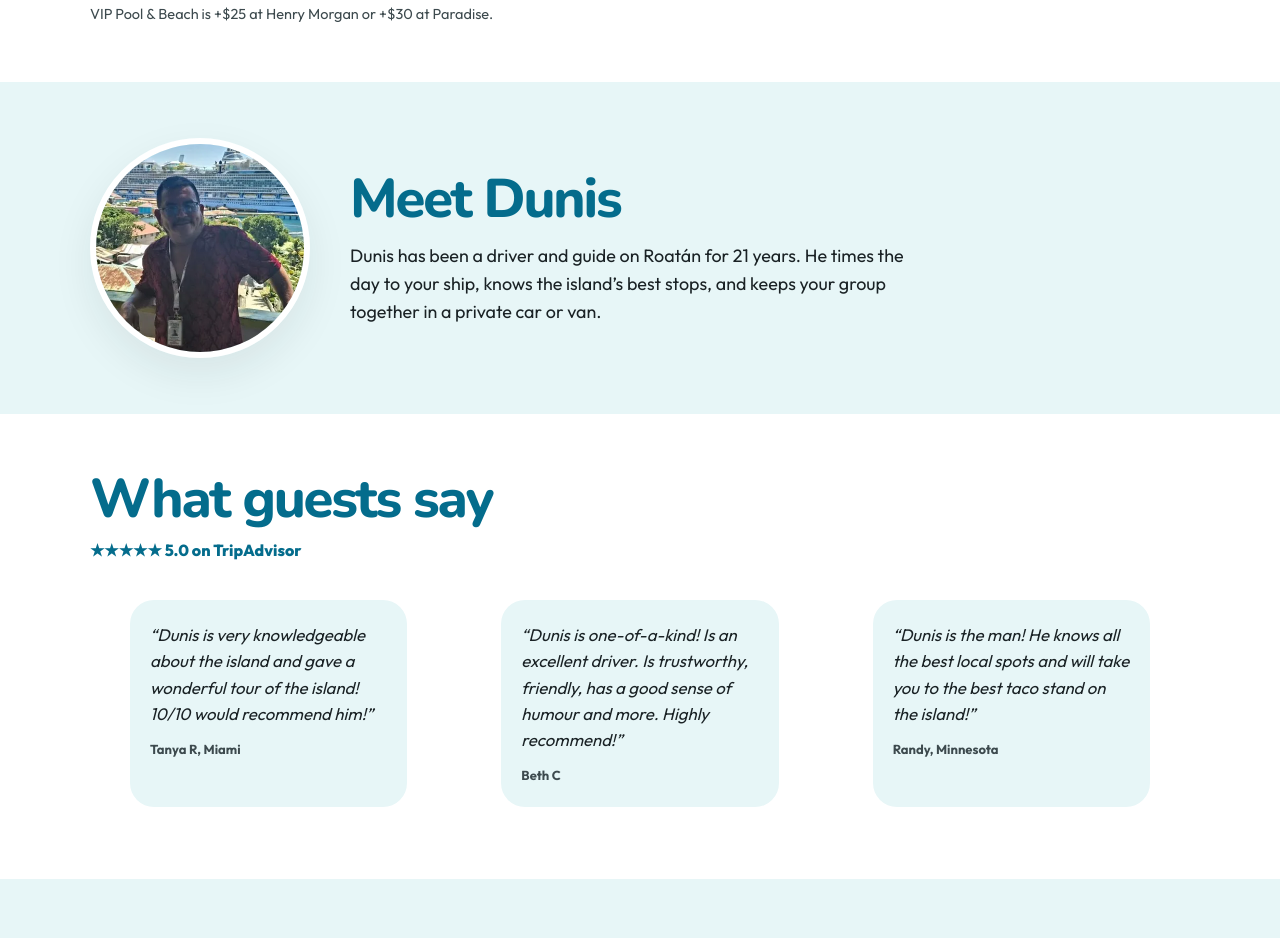
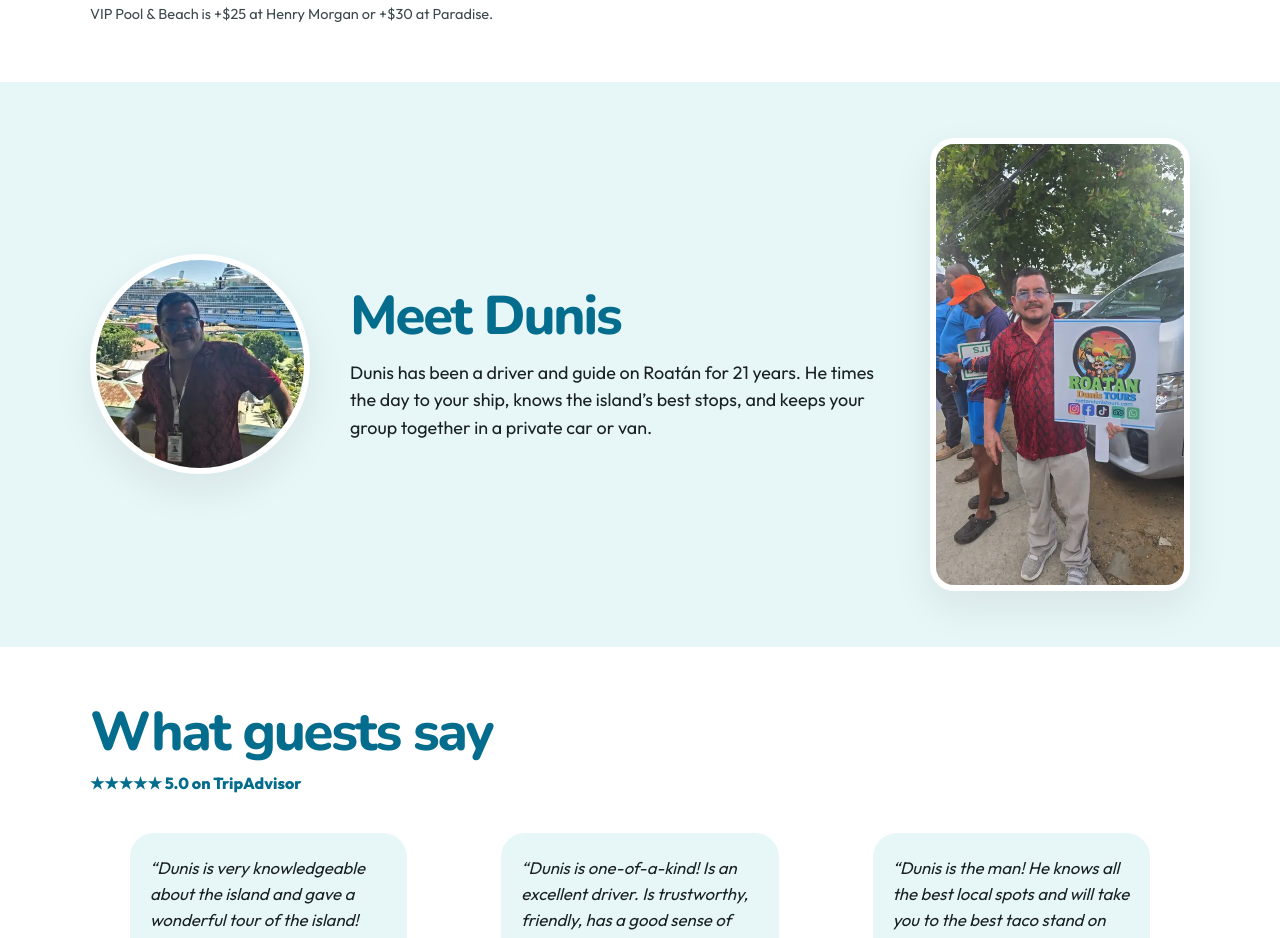
Before and after one commit to roatandunistours-coder/dunis-tours, a plain HTML site: page index.html in a window 1280 px wide. Shown: the part 5569-6507 px from the top of the page. Drawn offline with Linux system fonts and the light colour scheme.

Commit message:
Add Dunis's cruise-port sign photo to Meet Dunis. (#30)
Guests already learn who their driver is in this section. The photo shows him holding the Roatan Dunis Tours sign beside the van, so they can spot him at pickup. The hero and the existing portrait stay. WebP with a JPEG fallback, two widths, lazy-loaded below the fold.

Co-authored-by: Cursor Agent <cursoragent@cursor.com>
Co-authored-by: roatandunistours-coder <roatandunistours-coder@users.noreply.github.com>

```diff
--- a/index.html
+++ b/index.html
@@ -303,6 +303,8 @@ body>footer a.btn-messenger{color:#fff;text-decoration:none;margin-top:10px}
 .meet-grid{display:grid;gap:24px;align-items:center}
 .meet-photo{margin:0;width:min(280px,70%);border-radius:50%;overflow:hidden;border:6px solid #fff;box-shadow:var(--shadow);justify-self:center}
 .meet-photo img{width:100%;height:auto;aspect-ratio:1;object-fit:cover;object-position:50% 20%}
+.meet-sign{margin:4px 0 0;width:min(280px,100%);justify-self:center;border-radius:24px;overflow:hidden;border:6px solid #fff;box-shadow:var(--shadow);background:#fff}
+.meet-sign img{width:100%;height:auto;aspect-ratio:9/16;object-fit:cover}
 .meet h2{font-size:clamp(2rem, 6vw, 3.4rem);margin-bottom:12px}
 .meet .bio{margin:0;font-size:1.12rem;max-width:36rem}
 
@@ -376,7 +378,14 @@ body>footer li{margin:6px 0}
   .quotes{grid-template-columns:1fr 1fr 1fr}
   .meet-grid{grid-template-columns:auto 1fr;gap:40px}
   .meet-photo{width:220px;justify-self:start}
+  .meet-sign{grid-column:1 / -1;width:min(260px,100%);justify-self:center;margin:8px 0 0}
   .foot-grid{grid-template-columns:1.3fr 1fr 1fr}
+}
+@media (min-width:1000px){
+  .meet-grid{grid-template-columns:220px minmax(0,1fr) 260px}
+  .meet-photo{grid-column:1;grid-row:1}
+  .meet-copy{grid-column:2;grid-row:1}
+  .meet-sign{grid-column:3;grid-row:1;width:260px;margin:0;justify-self:end}
 }
 @media (min-width:1100px){
   .logo-mark{width:60px;height:60px}
@@ -799,10 +808,27 @@ body>footer li{margin:6px 0}
     <figure class="meet-photo">
       <img src="img/cw/dunis-portrait.webp" width="400" height="400" alt="Portrait of Dunis, a local driver and guide on Roatan">
     </figure>
-    <div>
+    <div class="meet-copy">
       <h2 id="meet-title">Meet Dunis</h2>
       <p class="bio">Dunis has been a driver and guide on Roatán for 21 years. He times the day to your ship, knows the island’s best stops, and keeps your group together in a private car or van.</p>
     </div>
+    <figure class="meet-sign">
+      <picture>
+        <source
+          type="image/webp"
+          srcset="img/cw/dunis-sign-480.webp 480w, img/cw/dunis-sign-720.webp 720w"
+          sizes="(min-width: 1000px) 260px, min(280px, 86vw)">
+        <img
+          src="img/cw/dunis-sign-720.jpg"
+          srcset="img/cw/dunis-sign-480.jpg 480w, img/cw/dunis-sign-720.jpg 720w"
+          sizes="(min-width: 1000px) 260px, min(280px, 86vw)"
+          width="720"
+          height="1280"
+          loading="lazy"
+          decoding="async"
+          alt="Dunis, your Roatan private driver, holding the Roatan Dunis Tours sign at the cruise port">
+      </picture>
+    </figure>
   </div>
 </section>
 
```
Also changed, not shown: img/cw/dunis-sign-480.jpg (added), img/cw/dunis-sign-480.webp (added), img/cw/dunis-sign-720.jpg (added), img/cw/dunis-sign-720.webp (added).
